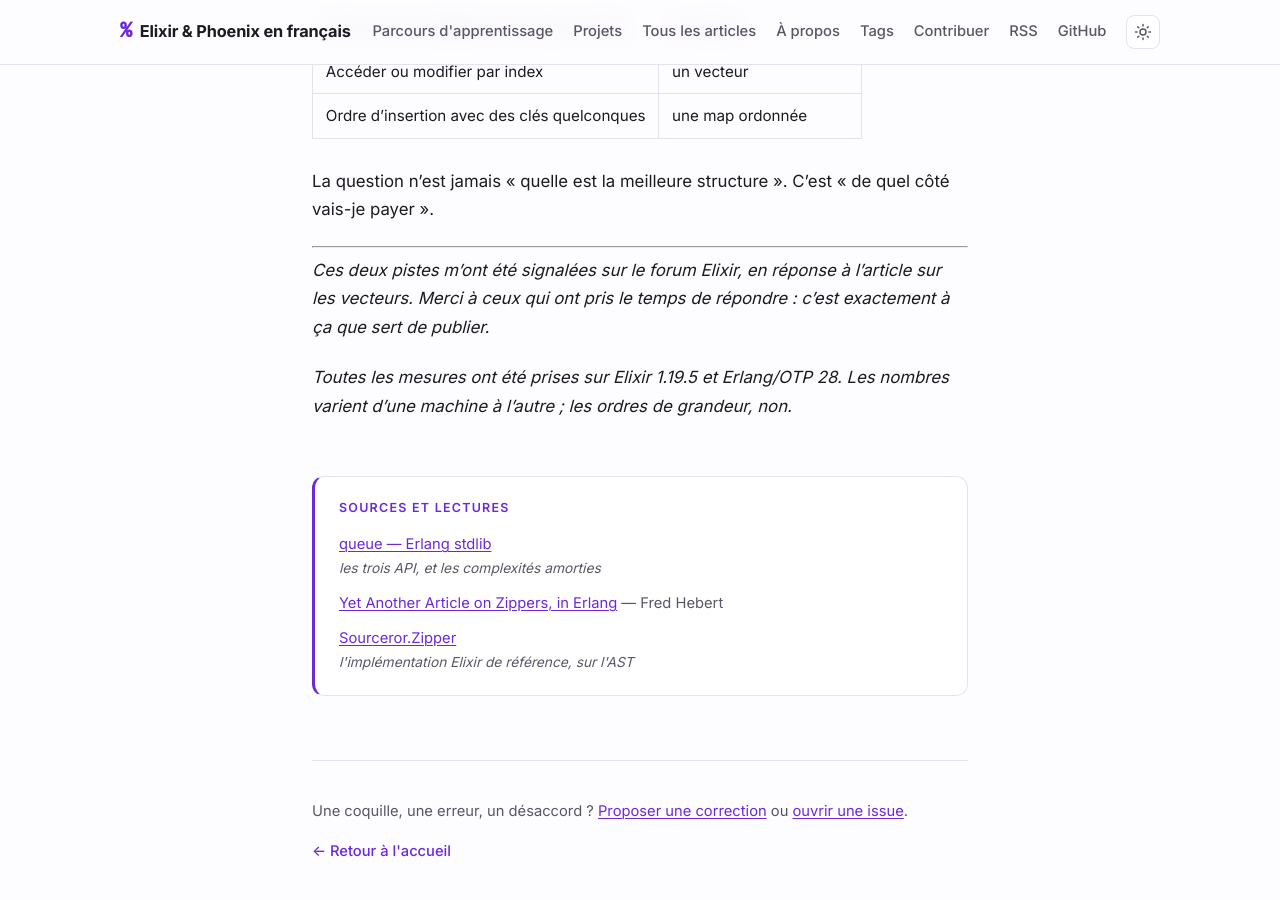
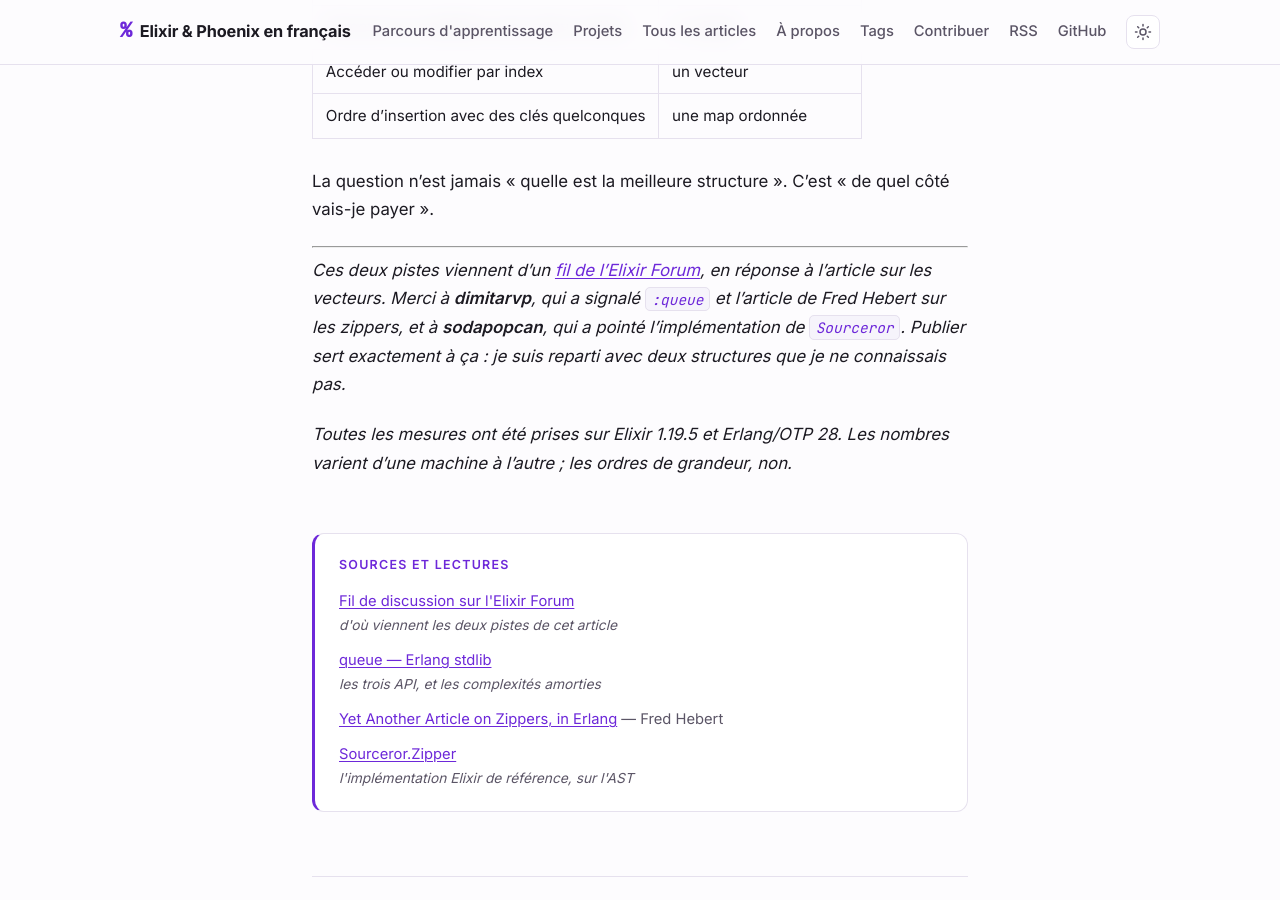
Before and after one commit to nseaSeb/ElixirPhoenixRessources, a Jekyll site: the page built from docs/_posts/2026-09-08-files-et-zippers.md, in a window 1280 px wide and 900 px high, scrolled down 5657 px. Built offline with Jekyll 4.4.1, drawn with Linux system fonts in a browser that asks for light colours; some of the changed text lies outside the part shown.

Commit message:
docs(blog): crédite le fil de forum et ses contributeurs
L'article naissait de deux réponses reçues sur l'Elixir Forum, mais les
remerciait sans nom ni lien, faute d'avoir l'URL du fil.

Elle est désormais en tête du bloc « Sources et lectures », citée dans
l'introduction, et le pied d'article nomme dimitarvp — qui a signalé
:queue et l'article de Fred Hebert — et sodapopcan, qui a pointé
l'implémentation de Sourceror.

C'est la règle que CONTRIBUTING.md pose : on s'inspire et on cite. Elle
vaut d'autant plus ici que l'apport ne vient pas d'une documentation mais
de personnes qui ont pris le temps de répondre.

Co-Authored-By: Claude Opus 5 (1M context) <noreply@anthropic.com>
Claude-Session: https://claude.ai/code/session_01LZ2KDcLoX52APzLkmmjLu7

```diff
--- a/docs/_posts/2026-09-08-files-et-zippers.md
+++ b/docs/_posts/2026-09-08-files-et-zippers.md
@@ -7,6 +7,9 @@ description: "Une file d'attente construite avec deux listes bat la liste native
 tags: [elixir, structures-de-donnees, performance, erlang]
 categories: [elixir]
 sources:
+  - titre: "Fil de discussion sur l'Elixir Forum"
+    url: https://elixirforum.com/t/whats-the-approach-for-handling-lists-that-allows-for-optimized-traversal/76584
+    note: "d'où viennent les deux pistes de cet article"
   - titre: "queue — Erlang stdlib"
     url: https://www.erlang.org/doc/apps/stdlib/queue.html
     note: "les trois API, et les complexités amorties"
@@ -18,7 +21,7 @@ sources:
     note: "l'implémentation Elixir de référence, sur l'AST"
 ---
 
-[Un précédent article]({{ "/articles/aja-vecteurs-ordmap/" | relative_url }}) posait le problème : une liste chaînée est lente en accès par index, et un vecteur y répond mieux. En le partageant sur le forum Elixir, j'ai reçu deux réponses qui déplacent la question — `:queue` et les zippers — et elles racontent quelque chose de plus intéressant qu'une liste d'alternatives.
+[Un précédent article]({{ "/articles/aja-vecteurs-ordmap/" | relative_url }}) posait le problème : une liste chaînée est lente en accès par index, et un vecteur y répond mieux. En le partageant sur l'[Elixir Forum](https://elixirforum.com/t/whats-the-approach-for-handling-lists-that-allows-for-optimized-traversal/76584), j'ai reçu deux réponses qui déplacent la question — `:queue` et les zippers — et elles racontent quelque chose de plus intéressant qu'une liste d'alternatives.
 
 Ces deux structures ne remplacent pas la liste chaînée. **Elles sont faites avec.**
 
@@ -195,6 +198,6 @@ La question n'est jamais « quelle est la meilleure structure ». C'est « de qu
 
 ---
 
-*Ces deux pistes m'ont été signalées sur le forum Elixir, en réponse à l'article sur les vecteurs. Merci à ceux qui ont pris le temps de répondre : c'est exactement à ça que sert de publier.*
+*Ces deux pistes viennent d'un [fil de l'Elixir Forum](https://elixirforum.com/t/whats-the-approach-for-handling-lists-that-allows-for-optimized-traversal/76584), en réponse à l'article sur les vecteurs. Merci à **dimitarvp**, qui a signalé `:queue` et l'article de Fred Hebert sur les zippers, et à **sodapopcan**, qui a pointé l'implémentation de `Sourceror`. Publier sert exactement à ça : je suis reparti avec deux structures que je ne connaissais pas.*
 
 *Toutes les mesures ont été prises sur Elixir 1.19.5 et Erlang/OTP 28. Les nombres varient d'une machine à l'autre ; les ordres de grandeur, non.*
```
